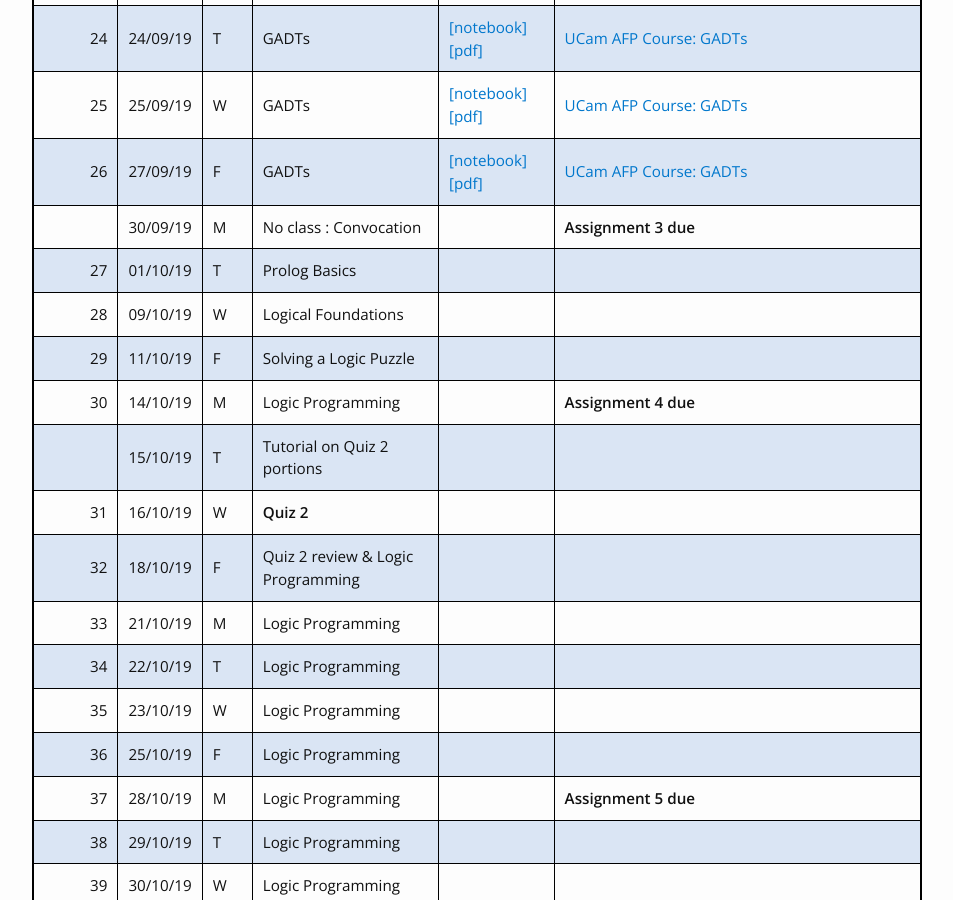
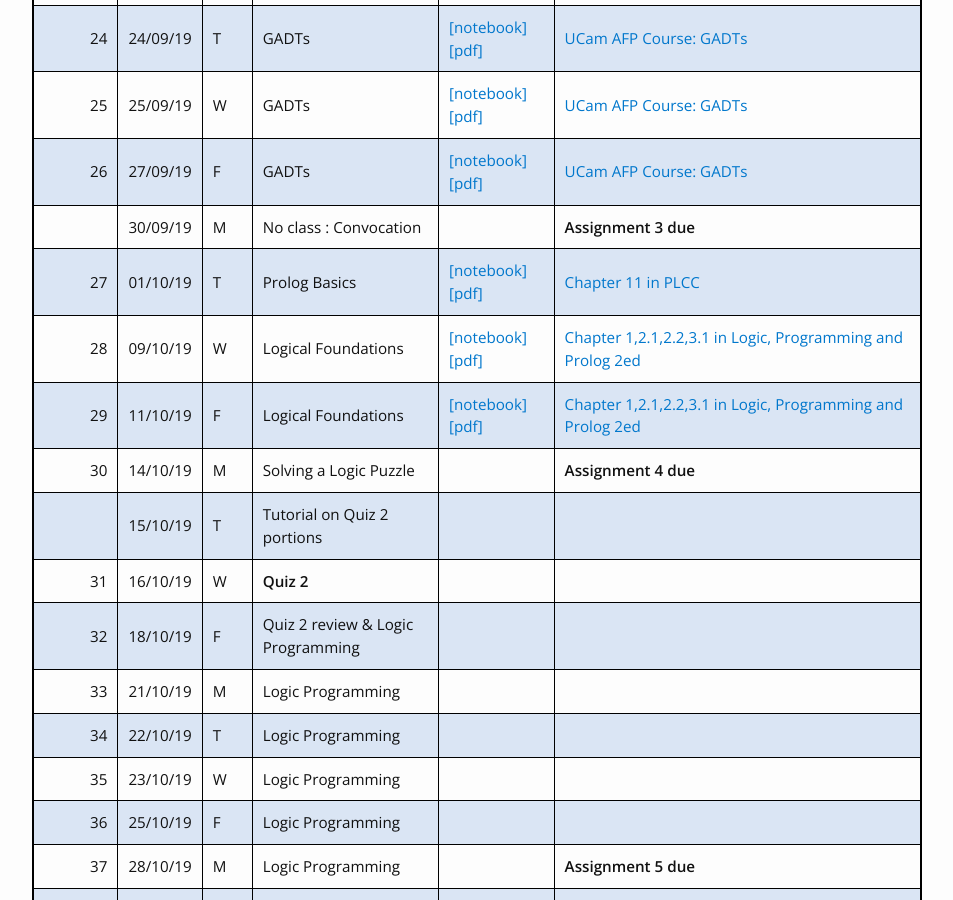
Before and after one commit to kayceesrk/cs3100_m20, a Jekyll site: the page built from schedule.md, in a window 1280 px wide and 900 px high, scrolled down 2054 px. Shown: the whole window, without its empty margins (163-1116 px from the left). Built offline with Jekyll 4.4.1, drawn with Linux system fonts in a browser that asks for light colours; nearby versions of some CDN libraries.

Commit message:
Added lec18

```diff
--- a/schedule.md
+++ b/schedule.md
@@ -40,12 +40,12 @@
 |23|23/09/19|M|Monads| [\[notebook\]](https://github.com/kayceesrk/cs3100_f19/blob/gh-pages/lectures/lec15/lec15.ipynb) [\[pdf\]]({{site.baseurl}}/lectures/lec15/lec15.pdf) | [Chapters 8.22 to 8.26  in CS3110 Textbook](https://www.cs.cornell.edu/courses/cs3110/2019sp/textbook/ads/monads.html), [Cambridge Computer Lab: AFP: Monads](https://www.cl.cam.ac.uk/teaching/1516/L28/monads-etc.pdf) |
 |24|24/09/19|T|GADTs|[\[notebook\]](https://github.com/kayceesrk/cs3100_f19/blob/gh-pages/lectures/lec16/lec16.ipynb) [\[pdf\]]({{site.baseurl}}/lectures/lec16/lec16.pdf) | [UCam AFP Course: GADTs](https://www.cl.cam.ac.uk/teaching/1415/L28/gadts.pdf) |
 |25|25/09/19|W|GADTs|[\[notebook\]](https://github.com/kayceesrk/cs3100_f19/blob/gh-pages/lectures/lec16/lec16.ipynb) [\[pdf\]]({{site.baseurl}}/lectures/lec16/lec16.pdf) | [UCam AFP Course: GADTs](https://www.cl.cam.ac.uk/teaching/1415/L28/gadts.pdf) |
-|26|27/09/19|F|GADTs|[\[notebook\]](https://github.com/kayceesrk/cs3100_f19/blob/gh-pages/lectures/lec16/lec16.ipynb) [\[pdf\]]({{site.baseurl}}/lectures/lec16/lec16.pdf) | [UCam AFP Course: GADTs](https://www.cl.cam.ac.uk/teaching/1415/L28/gadts.pdf) |
+|26|27/09/19|F|GADTs| [\[notebook\]](https://github.com/kayceesrk/cs3100_f19/blob/gh-pages/lectures/lec16/lec16.ipynb) [\[pdf\]]({{site.baseurl}}/lectures/lec16/lec16.pdf) | [UCam AFP Course: GADTs](https://www.cl.cam.ac.uk/teaching/1415/L28/gadts.pdf) |
 ||30/09/19|M|No class : Convocation ||**Assignment 3 due**|
-|27|01/10/19|T|Prolog Basics|||
-|28|09/10/19|W|Logical Foundations|||
-|29|11/10/19|F|Solving a Logic Puzzle|||
-|30|14/10/19|M|Logic Programming||**Assignment 4 due**|
+|27|01/10/19|T|Prolog Basics| [\[notebook\]](https://github.com/kayceesrk/cs3100_f19/blob/gh-pages/lectures/lec17/lec17.ipynb) [\[pdf\]]({{site.baseurl}}/lectures/lec17/lec17.pdf) | [Chapter 11 in PLCC](https://www.amazon.in/Programming-Languages-Concepts-Constructs-2e/dp/8177584227) |
+|28|09/10/19|W|Logical Foundations| [\[notebook\]](https://github.com/kayceesrk/cs3100_f19/blob/gh-pages/lectures/lec18/lec18.ipynb) [\[pdf\]]({{site.baseurl}}/lectures/lec18/lec18.pdf) | [Chapter 1,2.1,2.2,3.1 in Logic, Programming and Prolog 2ed](https://www.ida.liu.se/~ulfni53/lpp/) |
+|29|11/10/19|F|Logical Foundations| [\[notebook\]](https://github.com/kayceesrk/cs3100_f19/blob/gh-pages/lectures/lec18/lec18.ipynb) [\[pdf\]]({{site.baseurl}}/lectures/lec18/lec18.pdf) | [Chapter 1,2.1,2.2,3.1 in Logic, Programming and Prolog 2ed](https://www.ida.liu.se/~ulfni53/lpp/) |
+|30|14/10/19|M|Solving a Logic Puzzle||**Assignment 4 due**|
 ||15/10/19|T|Tutorial on Quiz 2 portions|||
 |31|16/10/19|W|**Quiz 2**|||
 |32|18/10/19|F|Quiz 2 review & Logic Programming|||
```
Also changed, not shown: 2 other files.
